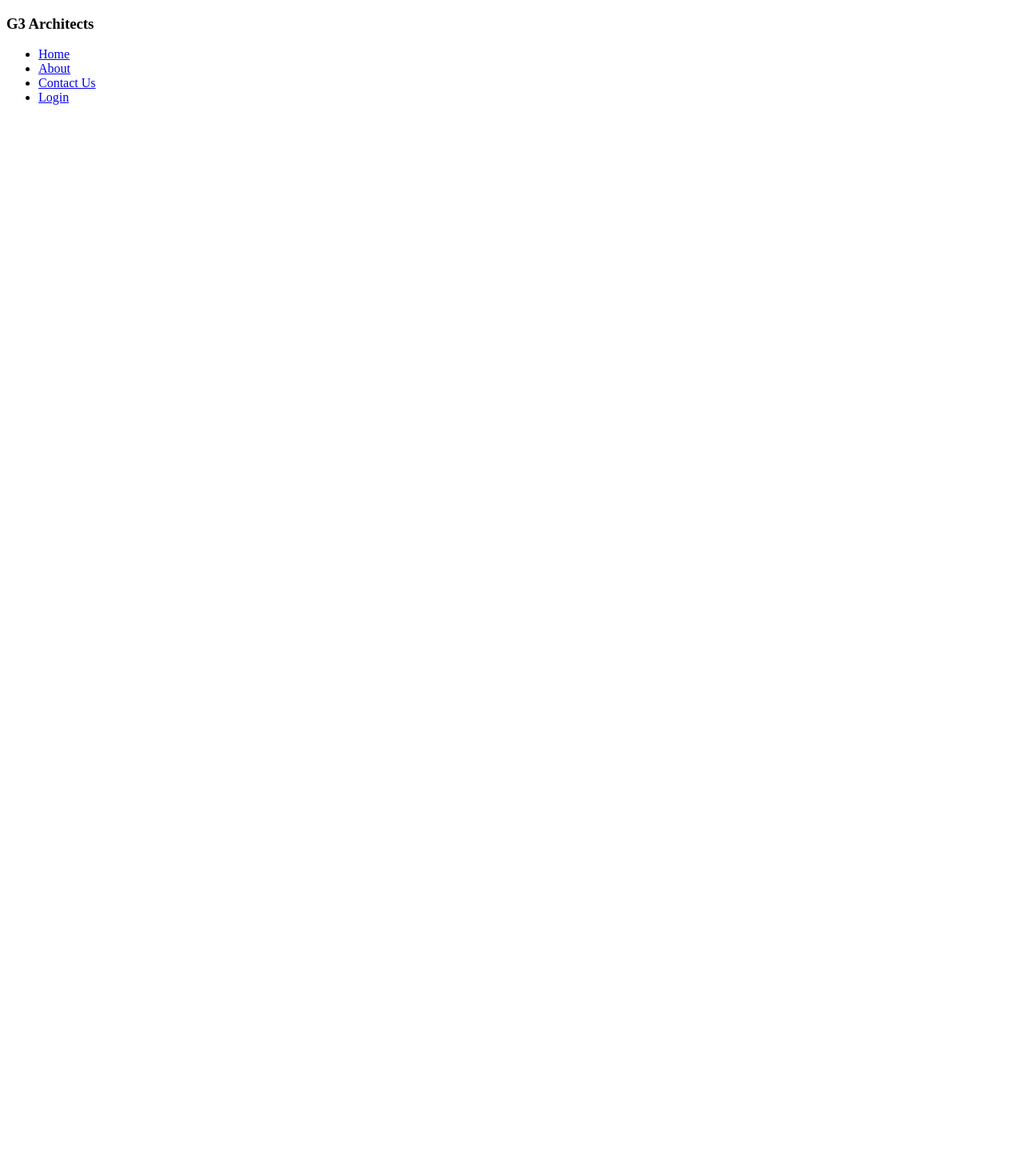
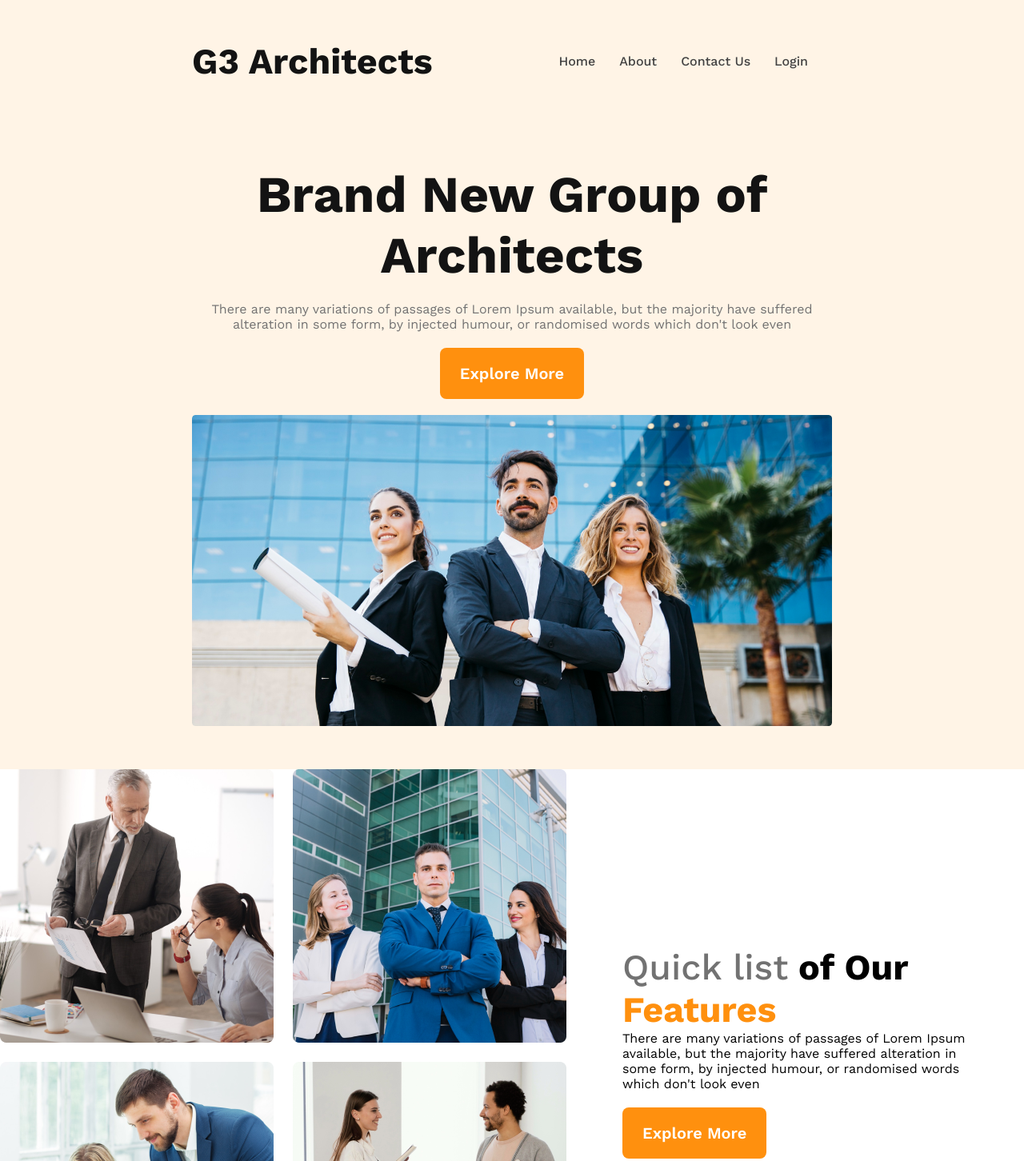
Before and after one commit to MdNafijulHoq/G3-Architecture-Website, a plain HTML site: page index.html in a window 1280 px wide. Shown: the top 1452 px of the page at 80% size. Before the commit the page ends 800 px from the top, so only its background shows below. Drawn offline with nearby package versions, Linux system fonts and the light colour scheme.

Commit message:
commit done

```diff
--- a/index.html
+++ b/index.html
@@ -4,25 +4,51 @@
     <meta charset="UTF-8">
     <meta name="viewport" content="width=device-width, initial-scale=1.0">
     <title>G3 Architec</title>
+    <link rel="stylesheet" href="styles/architec.css">
 </head>
 <body>
+    <!-- Header Start -->
     <header>
         <nav>
-            <h3>G3 Architects</h3>
+            <h3 class="nav-title">G3 Architects</h3>
             <ul>
                 <li><a href="#">Home</a></li>
                 <li><a href="#">About</a></li>
                 <li><a href="#">Contact Us</a></li>
                 <li><a href="#">Login</a></li>
             </ul>
+
         </nav>
 
+        <div class="banner">
+            <div class="banner-content">
+            <h1 class="banner-title">Brand New Group of Architects</h1>
+            <p class="banner-description">There are many variations of passages of Lorem Ipsum available, but the majority have suffered alteration in some form, by injected humour, or randomised words which don't look even</p>
+            <button class="btn-primary">Explore More</button>
+            </div>
+            <img src="images/banner.png" alt="">
+        </div>
+
     </header>
-
+    <!-- Header End -->
+    <!-- Main Start -->
     <main>
+        <section class="teams-container">
+            <div class="team-img-container">
+                <img src="images/team1.png" alt="">
+                <img src="images/team2.png" alt="">
+                <img src="images/team3.png" alt="">
+                <img src="images/team4.png" alt="">
+            </div>
+            <div class="team-content">
+                <h3 class="team-content-title"><span class="quick-list">Quick list</span> of Our <span class="text-features">Features</span></h3>
+                <p class="team-content-description">There are many variations of passages of Lorem Ipsum available, but the majority have suffered alteration in some form, by injected humour, or randomised words which don't look even</p>
+                <button class="btn-primary">Explore More</button>
+            </div>
+        </section>
 
     </main>
-
+    <!-- Main End -->
     <footer>
 
     </footer>
--- a/styles/architec.css
+++ b/styles/architec.css
@@ -0,0 +1,142 @@
+@import url('https://fonts.googleapis.com/css2?family=Work+Sans:ital,wght@0,400;0,500;0,600;0,700;0,800;1,400;1,600;1,700;1,800&display=swap');
+*{
+    font-family: 'Work Sans', sans-serif;
+    padding: 0px;
+    margin: 0px;
+}
+.btn-primary{
+    color: #FFF;
+    font-size: 1.25rem;
+    font-weight: 600;
+    padding: 20px 25px;
+    margin-top: 20px;
+    border-radius: 8px;
+    background-color: #FF900E;
+    border: none;
+    cursor: pointer;
+}
+
+/* Header Style */
+header{
+    background: rgba(255, 144, 14, 0.10);
+    padding: 50px 240px;
+}
+nav{
+    display: flex;
+    align-items: center;
+    justify-content: space-between;
+}
+.nav-title{
+    font-size: 2.8rem;
+    font-weight: 700;
+    color: #131313;
+}
+nav > ul{
+    display: flex;
+}
+nav li{
+    list-style: none;
+    margin-right: 30px;
+    font-weight: 500;
+    font-size: 1rem;
+}
+nav li a{
+    text-decoration: none;
+    color: #424242;
+}
+
+/* Banner style*/
+.banner-content{
+    max-width: 800px;
+    text-align: center;
+    margin: 0 auto;
+}
+.banner-title{
+    font-size: 4rem;
+    font-weight: 700;
+    color: #131313;
+    margin-top: 102px;
+}
+.banner-description{
+    color: #727272;
+    font-size: 1rem;
+    font-weight: 400;
+    margin-top: 20px;
+}
+.banner img{
+    width: 100%;
+    margin-top: 20px;
+}
+
+/* Main Style Start */
+main{
+    max-width: 1440px;
+    margin: 0 auto;
+}
+
+.teams-container{
+    /* margin-top: 30px; */
+    display: flex;
+    align-items: center;
+}
+.team-img-container{
+    display: grid;
+    grid-template-columns: repeat(2,1fr);
+    gap: 1.5rem;
+}
+.team-content{
+    padding-left: 70px;
+    padding-right: 70px;
+}
+.team-content-title{
+    font-size: 2.8rem;
+}
+.team-content-title .quick-list{
+    color: #727272;
+    font-weight: 500;
+}
+.team-content-title .text-features{
+    color: #FF900E;
+    font-weight: 700;
+}
+
+
+
+
+
+
+
+
+
+
+
+
+
+/* Responsive Media Query */
+/* Movile Devices */
+@media screen and (max-width: 576px) {
+    header{
+        padding: 20px;
+    }
+    nav{
+        flex-direction: column;
+    }
+    nav ul{
+        margin-top: 20px;
+    }
+
+}
+
+/* Tablet or medium Devices */
+
+@media screen and (min-width: 576px) and (max-width:960px) {
+    header{
+        padding: 50px;
+    }
+    nav{
+        flex-direction: column;
+    }
+    nav ul{
+        margin-top: 20px;
+    }
+}
```
